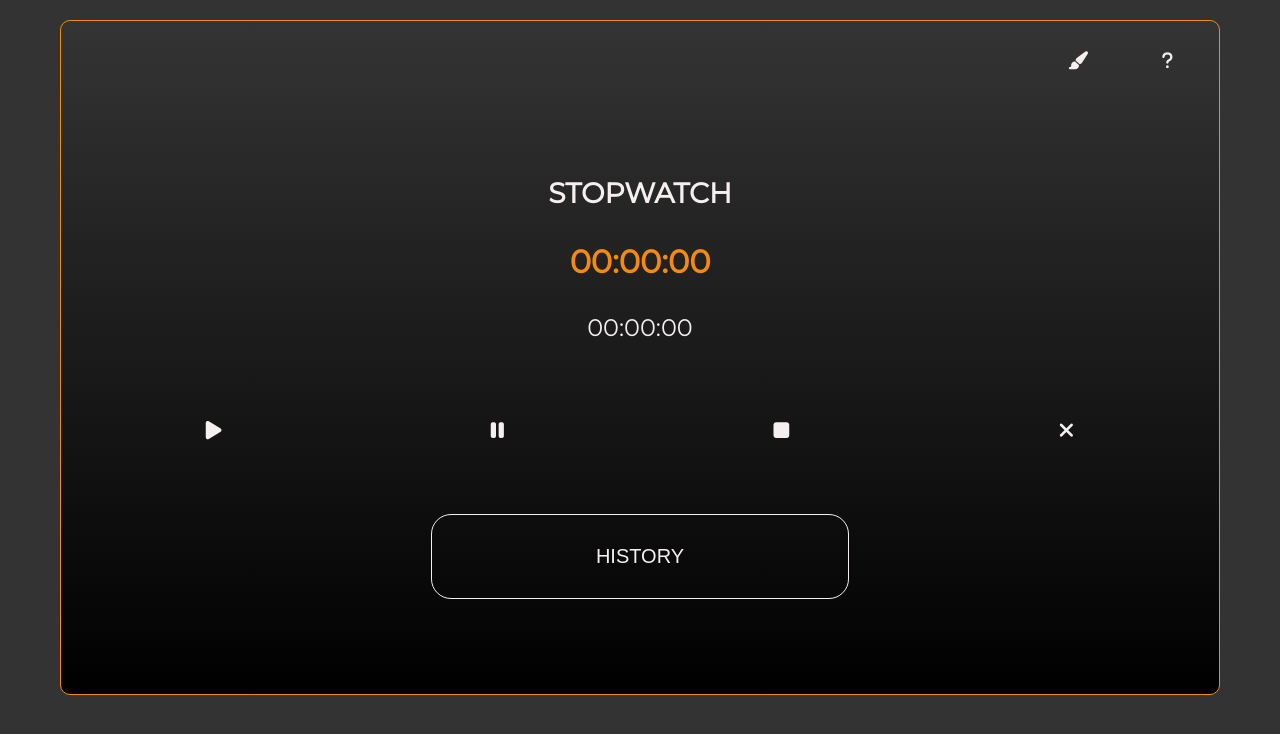
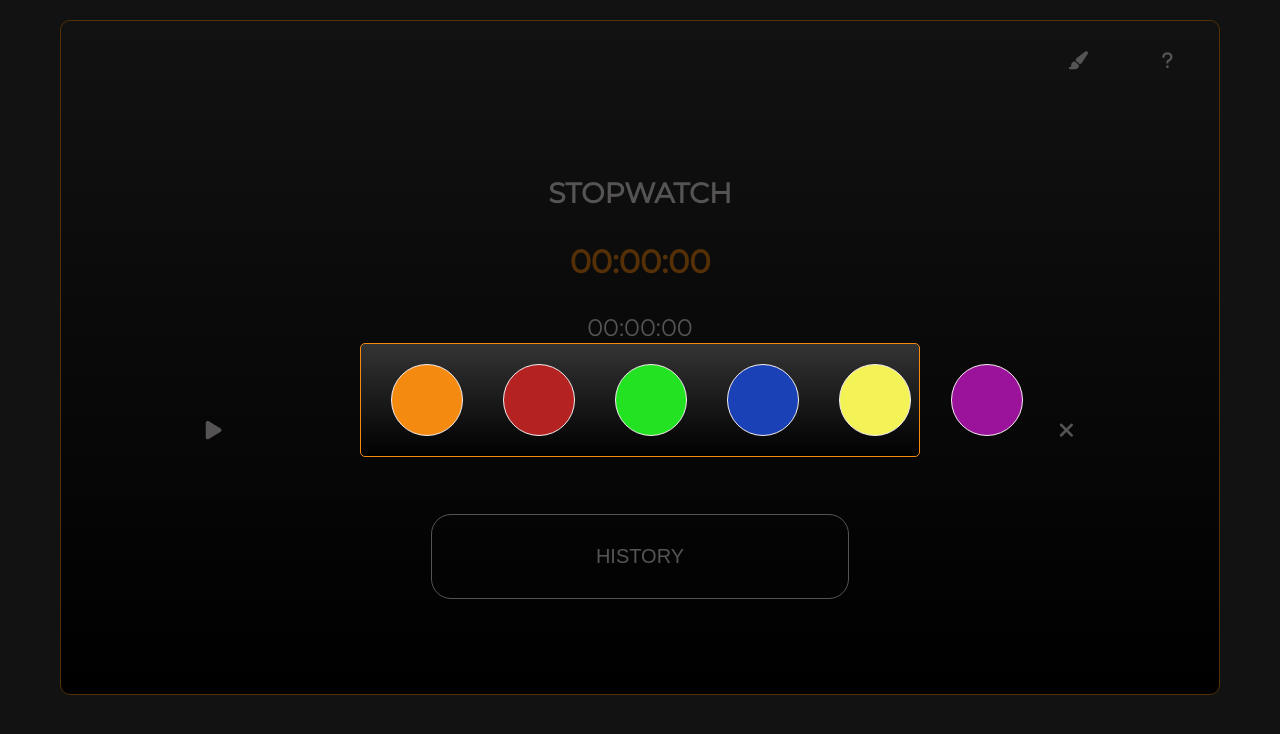
Before and after one commit to Pawel1022/stopwatch, a plain HTML site: page index.html in a window 1280 px wide. Both pictures are taken after a click on the button 1077 px from the left and 61 px from the top of the page. Drawn offline with Linux system fonts and the light colour scheme.

Commit message:
added color changer

```diff
--- a/index.html
+++ b/index.html
@@ -89,6 +89,16 @@
 
 				<button class="stopwatch-info__btn">Cancel</button>
 			</div>
+			<div class="color-changer">
+				<div class="color-changer__colors">
+					<div class="color-changer__color color-changer__color--orange"></div>
+					<div class="color-changer__color color-changer__color--red"></div>
+					<div class="color-changer__color color-changer__color--green"></div>
+					<div class="color-changer__color color-changer__color--blue"></div>
+					<div class="color-changer__color color-changer__color--yellow"></div>
+					<div class="color-changer__color color-changer__color--purple"></div>
+				</div>
+			</div>
 		</div>
 
 		<script src="./js/main.js"></script>
--- a/js/main.js
+++ b/js/main.js
@@ -8,6 +8,9 @@ const cancelBtn = document.querySelector('.stopwatch__btn--cancel');
 const historyBtn = document.querySelector('.stopwatch__btn--history');
 const pageShadow = document.querySelector('.shadow')
 const stopwatchInfoBtn = document.querySelector('.stopwatch-info__btn')
+const stopwatchInfo = document.querySelector('.stopwatch-info')
+const colorChanger = document.querySelector('.color-changer')
+const colors = document.querySelectorAll('.color-changer__color')
 
 const startCount = () => {
 	let seconds = 0;
@@ -31,10 +34,17 @@ const startCount = () => {
 
 const toggleInfo = () => {
 	pageShadow.classList.toggle('shadow--is-active')
+	stopwatchInfo.classList.toggle('stopwatch-info--is-active')
 }
 
-const pauseCount = () => {};
+const toggleColors = () => {
+	pageShadow.classList.toggle('shadow--is-active')
+	colorChanger.classList.toggle('color-changer--is-active')
+}
+
 
 startBtn.addEventListener('click', startCount);
 infoBtn.addEventListener('click',toggleInfo)
 stopwatchInfoBtn.addEventListener('click',toggleInfo)
+colorChangeBtn.addEventListener('click',toggleColors)
+colors.forEach(object => object.addEventListener('click',toggleColors))
--- /dev/null
+++ b/sass/_colors.scss
@@ -0,0 +1,7 @@
+$main: rgb(245, 138, 16);
+$secondary: rgb(245, 239, 239);
+$red : rgb(180, 34, 34);
+$green: rgb(34, 226, 34);
+$blue: rgb(26, 65, 182);
+$yellow : rgb(243, 243, 87);
+$purple : rgb(155, 18, 155);
--- a/sass/main.scss
+++ b/sass/main.scss
@@ -1,3 +1,5 @@
+@import './colors';
+
 * {
 	box-sizing: border-box;
 	padding: 0;
@@ -13,9 +15,6 @@ body {
 	font-family: 'Montserrat', sans-serif;
 	background-color: #333;
 }
-
-$main: rgb(245, 138, 16);
-$secondary: rgb(245, 239, 239);
 
 .wrapper {
 	position: relative;
@@ -104,10 +103,19 @@ $secondary: rgb(245, 239, 239);
 			text-transform: uppercase;
 			border: 1px solid $secondary;
 			border-radius: 1em;
+			transform: background-color .3s color .3s;
+
+
+			&:hover {
+				background-color: $main;
+				color: $secondary
+
+			}
 		}
 
 		&:hover {
 			color: $main;
+
 		}
 	}
 
@@ -135,27 +143,33 @@ $secondary: rgb(245, 239, 239);
 	left: 0;
 	background-color: rgba(0, 0, 0, 0.65);
 
-	&--is-active{
+	&--is-active {
 		display: block;
 	}
 }
 
 .stopwatch-info {
 	position: absolute;
-	display: flex;
+	display: none;
 	flex-direction: column;
 	align-items: center;
 	justify-content: center;
 	top: 50%;
 	left: 50%;
 	padding: 2em 0.25em;
+	background-image: linear-gradient(#353434 0%, black 100%);
 	transform: translate(-50%, -50%);
-	background-color: rgb(255, 255, 255);
+	border: 1px solid $secondary;
 	border-radius: 0.5em;
+
+	&--is-active {
+		display: flex;
+	}
 
 	&__instruction {
 		list-style: none;
 		&-item {
+			color: $secondary;
 			font-size: 1.4rem;
 			padding-bottom: 1em;
 			margin-left: 1em;
@@ -172,14 +186,70 @@ $secondary: rgb(245, 239, 239);
 		font-size: 1.6em;
 		font-weight: bold;
 		text-transform: uppercase;
+		color: $secondary;
 		background-color: transparent;
 		border: 1px solid $main;
 		border-radius: 0.5em;
-		transform: color .3s background-color .3s;
+		transform: background-color 0.3s;
 
-		&:hover{
-			color: $secondary;
+		&:hover {
 			background-color: $main;
+		}
+	}
+}
+
+.color-changer {
+	display: none;
+	position: absolute;
+	padding: 1em 0;
+	top: 50%;
+	left: 50%;
+	width: 50vw;
+	border: 1px solid $main;
+	border-radius: 0.5em;
+	transform: translate(-50%, -50%);
+	background-image: linear-gradient(#353434 0%, black 100%);
+
+	&--is-active {
+		display: block;
+	}
+
+	&__colors {
+		display: flex;
+		flex-direction: column;
+		align-items: center;
+		justify-content: center;
+	}
+
+	&__color {
+		margin: 1em 0;
+		padding: 2.5em;
+		border: 1px solid $secondary;
+		border-radius: 50%;
+		cursor: pointer;
+
+		&--orange {
+			background-color: $main;
+		}
+
+		&--red {
+			background-color: $red;
+		}
+
+		&--green {
+			background-color: $green;
+		}
+
+		&--blue {
+			background-color: $blue;
+		}
+
+		&--yellow {
+			background-color: $yellow;
+		}
+
+		&--purple {
+			background-color: $purple;
 		}
 	}
 }
@@ -246,12 +316,9 @@ $secondary: rgb(245, 239, 239);
 		}
 	}
 	.stopwatch-info {
-
 		padding: 4.5em 0.25em;
 
-
 		&__instruction {
-
 			&-item {
 				font-size: 1.6rem;
 				padding-bottom: 1.5em;
@@ -267,9 +334,20 @@ $secondary: rgb(245, 239, 239);
 			margin-top: 1.5em;
 			padding: 0.75em 1.5em;
 			font-size: 1.8em;
+		}
+	}
+	.color-changer {
+		padding: 2em 0;
+		width: 60vh;
 
+		&__colors {
+			flex-direction: row;
+			justify-content: space-between;
+		}
 
-
+		&__color {
+			margin: 0 0.5em;
+			padding: 3em;
 		}
 	}
 }
@@ -327,12 +405,9 @@ $secondary: rgb(245, 239, 239);
 		}
 	}
 	.stopwatch-info {
-
 		padding: 5em 0.5em;
 
-
 		&__instruction {
-
 			&-item {
 				font-size: 1.8rem;
 				padding-bottom: 1.5em;
@@ -346,10 +421,16 @@ $secondary: rgb(245, 239, 239);
 
 		&__btn {
 			margin-top: 2em;
+		}
+	}
 
+	.color-changer {
+		padding: 2em 1em;
+		width: 70vh;
 
-
-
+		&__color {
+			margin: 0 2em;
+			padding: 3.5em;
 		}
 	}
 }
```
Also changed, not shown: css/main.css, 1 other file.
